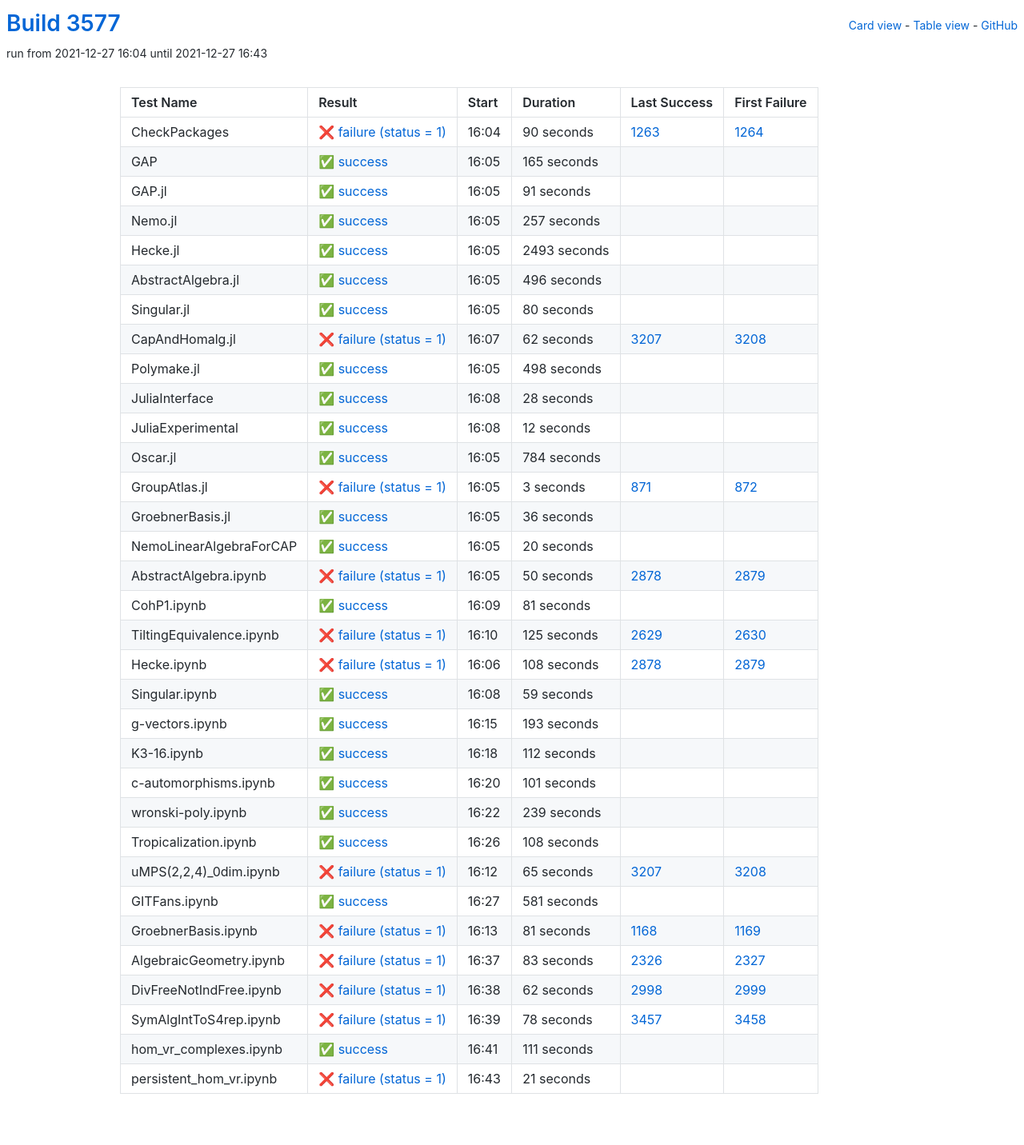
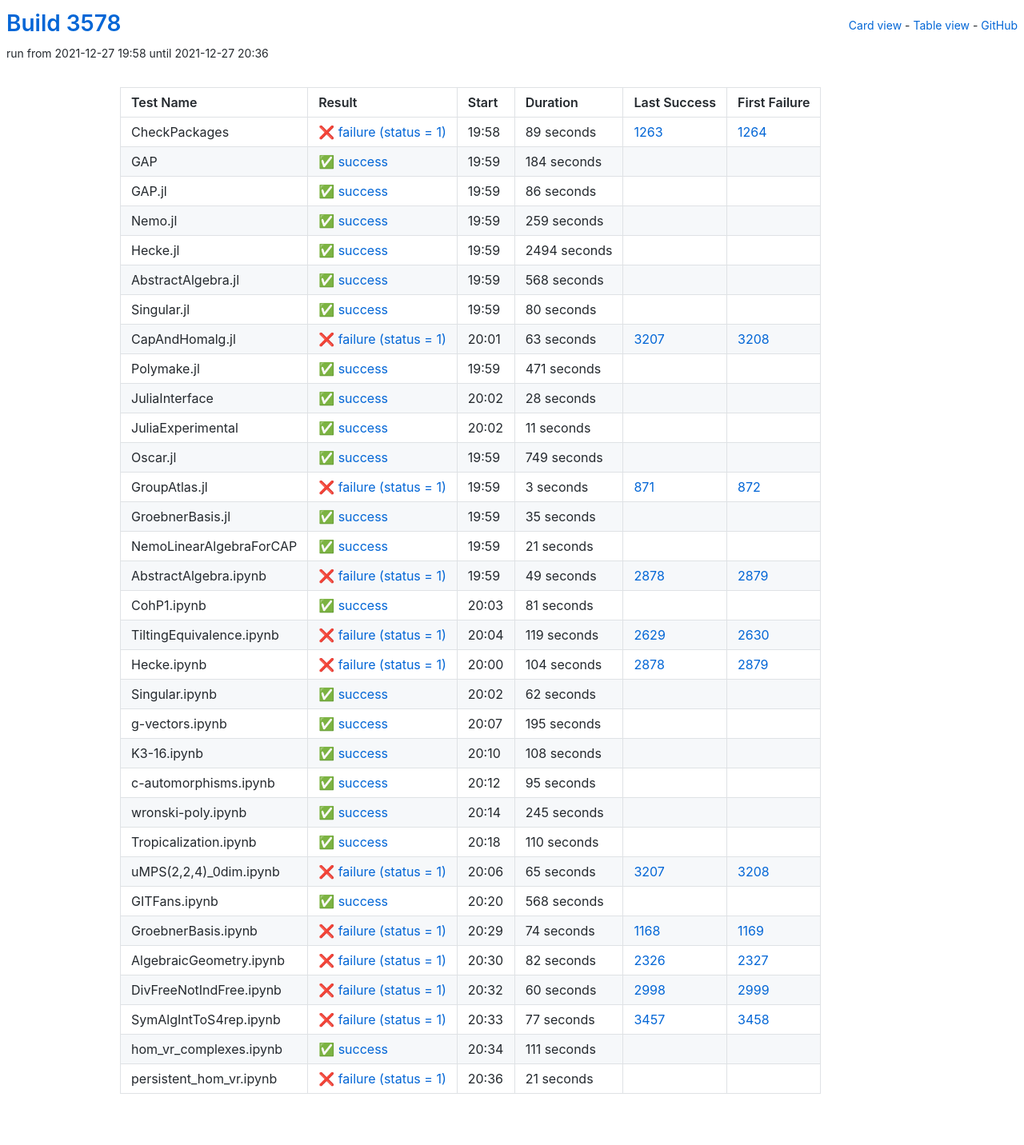
Before and after one commit to oscar-system/oscar-ci-status-stable, a Jekyll site: the page built from table.html, in a window 1280 px wide. Shown: the whole page at 80% size. Built offline with Jekyll 4.4.1, drawn with Linux system fonts in a browser that asks for light colours.

Commit message:
Build #3578

```diff
--- a/_data/ci.yml
+++ b/_data/ci.yml
@@ -1,6 +1,6 @@
 ---
-build: 3577
-build_url: https://oscarci.mathematik.uni-kl.de/job/oscar-stable/3577/
+build: 3578
+build_url: https://oscarci.mathematik.uni-kl.de/job/oscar-stable/3578/
 job: oscar-stable
 organization: oscar-system
 repo: oscar-ci-status-stable
@@ -8,80 +8,80 @@ repourl: https://github.com/oscar-system/oscar-ci-status-stable
 tests:
 - name: CheckPackages
   id: checkpackages
-  log: https://oscarci.mathematik.uni-kl.de/job/oscar-stable/3577/artifact/logs/build-3577/CheckPackages.log
-  start: 2021-12-27 16:04
+  log: https://oscarci.mathematik.uni-kl.de/job/oscar-stable/3578/artifact/logs/build-3578/CheckPackages.log
+  start: 2021-12-27 19:58
   success: false
   exitcode: 1
   status: failure
-  duration: 90
+  duration: 89
   last_success: 1263
   last_success_url: https://oscarci.mathematik.uni-kl.de/job/oscar-stable/1263/
   first_failure: 1264
   first_failure_url: https://oscarci.mathematik.uni-kl.de/job/oscar-stable/1264/
 - name: GAP
   id: gap
-  log: https://oscarci.mathematik.uni-kl.de/job/oscar-stable/3577/artifact/logs/build-3577/GAP.log
-  start: 2021-12-27 16:05
+  log: https://oscarci.mathematik.uni-kl.de/job/oscar-stable/3578/artifact/logs/build-3578/GAP.log
+  start: 2021-12-27 19:59
   success: true
   exitcode: 0
   status: success
-  duration: 165
+  duration: 184
   last_success: false
   last_success_url:
   first_failure: false
   first_failure_url:
 - name: GAP.jl
   id: gap-jl
-  log: https://oscarci.mathematik.uni-kl.de/job/oscar-stable/3577/artifact/logs/build-3577/GAP.jl.log
-  start: 2021-12-27 16:05
+  log: https://oscarci.mathematik.uni-kl.de/job/oscar-stable/3578/artifact/logs/build-3578/GAP.jl.log
+  start: 2021-12-27 19:59
   success: true
   exitcode: 0
   status: success
-  duration: 91
+  duration: 86
   last_success: false
   last_success_url:
   first_failure: false
   first_failure_url:
 - name: Nemo.jl
   id: nemo-jl
-  log: https://oscarci.mathematik.uni-kl.de/job/oscar-stable/3577/artifact/logs/build-3577/Nemo.jl.log
-  start: 2021-12-27 16:05
+  log: https://oscarci.mathematik.uni-kl.de/job/oscar-stable/3578/artifact/logs/build-3578/Nemo.jl.log
+  start: 2021-12-27 19:59
   success: true
   exitcode: 0
   status: success
-  duration: 257
+  duration: 259
   last_success: false
   last_success_url:
   first_failure: false
   first_failure_url:
 - name: Hecke.jl
   id: hecke-jl
-  log: https://oscarci.mathematik.uni-kl.de/job/oscar-stable/3577/artifact/logs/build-3577/Hecke.jl.log
-  start: 2021-12-27 16:05
+  log: https://oscarci.mathematik.uni-kl.de/job/oscar-stable/3578/artifact/logs/build-3578/Hecke.jl.log
+  start: 2021-12-27 19:59
   success: true
   exitcode: 0
   status: success
-  duration: 2493
+  duration: 2494
   last_success: false
   last_success_url:
   first_failure: false
   first_failure_url:
 - name: AbstractAlgebra.jl
   id: abstractalgebra-jl
-  log: https://oscarci.mathematik.uni-kl.de/job/oscar-stable/3577/artifact/logs/build-3577/AbstractAlgebra.jl.log
-  start: 2021-12-27 16:05
+  log: https://oscarci.mathematik.uni-kl.de/job/oscar-stable/3578/artifact/logs/build-3578/AbstractAlgebra.jl.log
+  start: 2021-12-27 19:59
   success: true
   exitcode: 0
   status: success
-  duration: 496
+  duration: 568
   last_success: false
   last_success_url:
   first_failure: false
   first_failure_url:
 - name: Singular.jl
   id: singular-jl
-  log: https://oscarci.mathematik.uni-kl.de/job/oscar-stable/3577/artifact/logs/build-3577/Singular.jl.log
-  start: 2021-12-27 16:05
+  log: https://oscarci.mathematik.uni-kl.de/job/oscar-stable/3578/artifact/logs/build-3578/Singular.jl.log
+  start: 2021-12-27 19:59
   success: true
   exitcode: 0
   status: success
@@ -92,32 +92,32 @@ tests:
   first_failure_url:
 - name: CapAndHomalg.jl
   id: capandhomalg-jl
-  log: https://oscarci.mathematik.uni-kl.de/job/oscar-stable/3577/artifact/logs/build-3577/CapAndHomalg.jl.log
-  start: 2021-12-27 16:07
+  log: https://oscarci.mathematik.uni-kl.de/job/oscar-stable/3578/artifact/logs/build-3578/CapAndHomalg.jl.log
+  start: 2021-12-27 20:01
   success: false
   exitcode: 1
   status: failure
-  duration: 62
+  duration: 63
   last_success: 3207
   last_success_url: https://oscarci.mathematik.uni-kl.de/job/oscar-stable/3207/
   first_failure: 3208
   first_failure_url: https://oscarci.mathematik.uni-kl.de/job/oscar-stable/3208/
 - name: Polymake.jl
   id: polymake-jl
-  log: https://oscarci.mathematik.uni-kl.de/job/oscar-stable/3577/artifact/logs/build-3577/Polymake.jl.log
-  start: 2021-12-27 16:05
+  log: https://oscarci.mathematik.uni-kl.de/job/oscar-stable/3578/artifact/logs/build-3578/Polymake.jl.log
+  start: 2021-12-27 19:59
   success: true
   exitcode: 0
   status: success
-  duration: 498
+  duration: 471
   last_success: false
   last_success_url:
   first_failure: false
   first_failure_url:
 - name: JuliaInterface
   id: juliainterface
-  log: https://oscarci.mathematik.uni-kl.de/job/oscar-stable/3577/artifact/logs/build-3577/JuliaInterface.log
-  start: 2021-12-27 16:08
+  log: https://oscarci.mathematik.uni-kl.de/job/oscar-stable/3578/artifact/logs/build-3578/JuliaInterface.log
+  start: 2021-12-27 20:02
   success: true
   exitcode: 0
   status: success
@@ -128,32 +128,32 @@ tests:
   first_failure_url:
 - name: JuliaExperimental
   id: juliaexperimental
-  log: https://oscarci.mathematik.uni-kl.de/job/oscar-stable/3577/artifact/logs/build-3577/JuliaExperimental.log
-  start: 2021-12-27 16:08
+  log: https://oscarci.mathematik.uni-kl.de/job/oscar-stable/3578/artifact/logs/build-3578/JuliaExperimental.log
+  start: 2021-12-27 20:02
   success: true
   exitcode: 0
   status: success
-  duration: 12
+  duration: 11
   last_success: false
   last_success_url:
   first_failure: false
   first_failure_url:
 - name: Oscar.jl
   id: oscar-jl
-  log: https://oscarci.mathematik.uni-kl.de/job/oscar-stable/3577/artifact/logs/build-3577/Oscar.jl.log
-  start: 2021-12-27 16:05
+  log: https://oscarci.mathematik.uni-kl.de/job/oscar-stable/3578/artifact/logs/build-3578/Oscar.jl.log
+  start: 2021-12-27 19:59
   success: true
   exitcode: 0
   status: success
-  duration: 784
+  duration: 749
   last_success: false
   last_success_url:
   first_failure: false
   first_failure_url:
 - name: GroupAtlas.jl
   id: groupatlas-jl
-  log: https://oscarci.mathematik.uni-kl.de/job/oscar-stable/3577/artifact/logs/build-3577/GroupAtlas.jl.log
-  start: 2021-12-27 16:05
+  log: https://oscarci.mathematik.uni-kl.de/job/oscar-stable/3578/artifact/logs/build-3578/GroupAtlas.jl.log
+  start: 2021-12-27 19:59
   success: false
   exitcode: 1
   status: failure
@@ -164,44 +164,44 @@ tests:
   first_failure_url: https://oscarci.mathematik.uni-kl.de/job/oscar-stable/872/
 - name: GroebnerBasis.jl
   id: groebnerbasis-jl
-  log: https://oscarci.mathematik.uni-kl.de/job/oscar-stable/3577/artifact/logs/build-3577/GroebnerBasis.jl.log
-  start: 2021-12-27 16:05
+  log: https://oscarci.mathematik.uni-kl.de/job/oscar-stable/3578/artifact/logs/build-3578/GroebnerBasis.jl.log
+  start: 2021-12-27 19:59
   success: true
   exitcode: 0
   status: success
-  duration: 36
+  duration: 35
   last_success: false
   last_success_url:
   first_failure: false
   first_failure_url:
 - name: NemoLinearAlgebraForCAP
   id: nemolinearalgebraforcap
-  log: https://oscarci.mathematik.uni-kl.de/job/oscar-stable/3577/artifact/logs/build-3577/NemoLinearAlgebraForCAP.log
-  start: 2021-12-27 16:05
+  log: https://oscarci.mathematik.uni-kl.de/job/oscar-stable/3578/artifact/logs/build-3578/NemoLinearAlgebraForCAP.log
+  start: 2021-12-27 19:59
   success: true
   exitcode: 0
   status: success
-  duration: 20
+  duration: 21
   last_success: false
   last_success_url:
   first_failure: false
   first_failure_url:
 - name: AbstractAlgebra.ipynb
   id: abstractalgebra-ipynb
-  log: https://oscarci.mathematik.uni-kl.de/job/oscar-stable/3577/artifact/logs/build-3577/AbstractAlgebra.ipynb.log
-  start: 2021-12-27 16:05
+  log: https://oscarci.mathematik.uni-kl.de/job/oscar-stable/3578/artifact/logs/build-3578/AbstractAlgebra.ipynb.log
+  start: 2021-12-27 19:59
   success: false
   exitcode: 1
   status: failure
-  duration: 50
+  duration: 49
   last_success: 2878
   last_success_url: https://oscarci.mathematik.uni-kl.de/job/oscar-stable/2878/
   first_failure: 2879
   first_failure_url: https://oscarci.mathematik.uni-kl.de/job/oscar-stable/2879/
 - name: CohP1.ipynb
   id: cohp1-ipynb
-  log: https://oscarci.mathematik.uni-kl.de/job/oscar-stable/3577/artifact/logs/build-3577/CohP1.ipynb.log
-  start: 2021-12-27 16:09
+  log: https://oscarci.mathematik.uni-kl.de/job/oscar-stable/3578/artifact/logs/build-3578/CohP1.ipynb.log
+  start: 2021-12-27 20:03
   success: true
   exitcode: 0
   status: success
@@ -212,92 +212,56 @@ tests:
   first_failure_url:
 - name: TiltingEquivalence.ipynb
   id: tiltingequivalence-ipynb
-  log: https://oscarci.mathematik.uni-kl.de/job/oscar-stable/3577/artifact/logs/build-3577/TiltingEquivalence.ipynb.log
-  start: 2021-12-27 16:10
+  log: https://oscarci.mathematik.uni-kl.de/job/oscar-stable/3578/artifact/logs/build-3578/TiltingEquivalence.ipynb.log
+  start: 2021-12-27 20:04
   success: false
   exitcode: 1
   status: failure
-  duration: 125
+  duration: 119
   last_success: 2629
   last_success_url: https://oscarci.mathematik.uni-kl.de/job/oscar-stable/2629/
   first_failure: 2630
   first_failure_url: https://oscarci.mathematik.uni-kl.de/job/oscar-stable/2630/
 - name: Hecke.ipynb
   id: hecke-ipynb
-  log: https://oscarci.mathematik.uni-kl.de/job/oscar-stable/3577/artifact/logs/build-3577/Hecke.ipynb.log
-  start: 2021-12-27 16:06
+  log: https://oscarci.mathematik.uni-kl.de/job/oscar-stable/3578/artifact/logs/build-3578/Hecke.ipynb.log
+  start: 2021-12-27 20:00
   success: false
   exitcode: 1
   status: failure
-  duration: 108
+  duration: 104
   last_success: 2878
   last_success_url: https://oscarci.mathematik.uni-kl.de/job/oscar-stable/2878/
   first_failure: 2879
   first_failure_url: https://oscarci.mathematik.uni-kl.de/job/oscar-stable/2879/
 - name: Singular.ipynb
   id: singular-ipynb
-  log: https://oscarci.mathematik.uni-kl.de/job/oscar-stable/3577/artifact/logs/build-3577/Singular.ipynb.log
-  start: 2021-12-27 16:08
+  log: https://oscarci.mathematik.uni-kl.de/job/oscar-stable/3578/artifact/logs/build-3578/Singular.ipynb.log
+  start: 2021-12-27 20:02
   success: true
   exitcode: 0
   status: success
-  duration: 59
+  duration: 62
   last_success: false
   last_success_url:
   first_failure: false
   first_failure_url:
 - name: g-vectors.ipynb
   id: g-vectors-ipynb
-  log: https://oscarci.mathematik.uni-kl.de/job/oscar-stable/3577/artifact/logs/build-3577/g-vectors.ipynb.log
-  start: 2021-12-27 16:15
+  log: https://oscarci.mathematik.uni-kl.de/job/oscar-stable/3578/artifact/logs/build-3578/g-vectors.ipynb.log
+  start: 2021-12-27 20:07
   success: true
   exitcode: 0
   status: success
-  duration: 193
+  duration: 195
   last_success: false
   last_success_url:
   first_failure: false
   first_failure_url:
 - name: K3-16.ipynb
   id: k3-16-ipynb
-  log: https://oscarci.mathematik.uni-kl.de/job/oscar-stable/3577/artifact/logs/build-3577/K3-16.ipynb.log
-  start: 2021-12-27 16:18
-  success: true
-  exitcode: 0
-  status: success
-  duration: 112
-  last_success: false
-  last_success_url:
-  first_failure: false
-  first_failure_url:
-- name: c-automorphisms.ipynb
-  id: c-automorphisms-ipynb
-  log: https://oscarci.mathematik.uni-kl.de/job/oscar-stable/3577/artifact/logs/build-3577/c-automorphisms.ipynb.log
-  start: 2021-12-27 16:20
-  success: true
-  exitcode: 0
-  status: success
-  duration: 101
-  last_success: false
-  last_success_url:
-  first_failure: false
-  first_failure_url:
-- name: wronski-poly.ipynb
-  id: wronski-poly-ipynb
-  log: https://oscarci.mathematik.uni-kl.de/job/oscar-stable/3577/artifact/logs/build-3577/wronski-poly.ipynb.log
-  start: 2021-12-27 16:22
-  success: true
-  exitcode: 0
-  status: success
-  duration: 239
-  last_success: false
-  last_success_url:
-  first_failure: false
-  first_failure_url:
-- name: Tropicalization.ipynb
-  id: tropicalization-ipynb
-  log: https://oscarci.mathematik.uni-kl.de/job/oscar-stable/3577/artifact/logs/build-3577/Tropicalization.ipynb.log
-  start: 2021-12-27 16:26
+  log: https://oscarci.mathematik.uni-kl.de/job/oscar-stable/3578/artifact/logs/build-3578/K3-16.ipynb.log
+  start: 2021-12-27 20:10
   success: true
   exitcode: 0
   status: success
@@ -306,10 +270,46 @@ tests:
   last_success_url:
   first_failure: false
   first_failure_url:
+- name: c-automorphisms.ipynb
+  id: c-automorphisms-ipynb
+  log: https://oscarci.mathematik.uni-kl.de/job/oscar-stable/3578/artifact/logs/build-3578/c-automorphisms.ipynb.log
+  start: 2021-12-27 20:12
+  success: true
+  exitcode: 0
+  status: success
+  duration: 95
+  last_success: false
+  last_success_url:
+  first_failure: false
+  first_failure_url:
+- name: wronski-poly.ipynb
+  id: wronski-poly-ipynb
+  log: https://oscarci.mathematik.uni-kl.de/job/oscar-stable/3578/artifact/logs/build-3578/wronski-poly.ipynb.log
+  start: 2021-12-27 20:14
+  success: true
+  exitcode: 0
+  status: success
+  duration: 245
+  last_success: false
+  last_success_url:
+  first_failure: false
+  first_failure_url:
+- name: Tropicalization.ipynb
+  id: tropicalization-ipynb
+  log: https://oscarci.mathematik.uni-kl.de/job/oscar-stable/3578/artifact/logs/build-3578/Tropicalization.ipynb.log
+  start: 2021-12-27 20:18
+  success: true
+  exitcode: 0
+  status: success
+  duration: 110
+  last_success: false
+  last_success_url:
+  first_failure: false
+  first_failure_url:
 - name: uMPS(2,2,4)_0dim.ipynb
   id: umps-2-2-4-0dim-ipynb
-  log: https://oscarci.mathematik.uni-kl.de/job/oscar-stable/3577/artifact/logs/build-3577/uMPS-2-2-4-_0dim.ipynb.log
-  start: 2021-12-27 16:12
+  log: https://oscarci.mathematik.uni-kl.de/job/oscar-stable/3578/artifact/logs/build-3578/uMPS-2-2-4-_0dim.ipynb.log
+  start: 2021-12-27 20:06
   success: false
   exitcode: 1
   status: failure
@@ -320,68 +320,68 @@ tests:
   first_failure_url: https://oscarci.mathematik.uni-kl.de/job/oscar-stable/3208/
 - name: GITFans.ipynb
   id: gitfans-ipynb
-  log: https://oscarci.mathematik.uni-kl.de/job/oscar-stable/3577/artifact/logs/build-3577/GITFans.ipynb.log
-  start: 2021-12-27 16:27
+  log: https://oscarci.mathematik.uni-kl.de/job/oscar-stable/3578/artifact/logs/build-3578/GITFans.ipynb.log
+  start: 2021-12-27 20:20
   success: true
   exitcode: 0
   status: success
-  duration: 581
+  duration: 568
   last_success: false
   last_success_url:
   first_failure: false
   first_failure_url:
 - name: GroebnerBasis.ipynb
   id: groebnerbasis-ipynb
-  log: https://oscarci.mathematik.uni-kl.de/job/oscar-stable/3577/artifact/logs/build-3577/GroebnerBasis.ipynb.log
-  start: 2021-12-27 16:13
+  log: https://oscarci.mathematik.uni-kl.de/job/oscar-stable/3578/artifact/logs/build-3578/GroebnerBasis.ipynb.log
+  start: 2021-12-27 20:29
   success: false
   exitcode: 1
   status: failure
-  duration: 81
+  duration: 74
   last_success: 1168
   last_success_url: https://oscarci.mathematik.uni-kl.de/job/oscar-stable/1168/
   first_failure: 1169
   first_failure_url: https://oscarci.mathematik.uni-kl.de/job/oscar-stable/1169/
 - name: AlgebraicGeometry.ipynb
   id: algebraicgeometry-ipynb
-  log: https://oscarci.mathematik.uni-kl.de/job/oscar-stable/3577/artifact/logs/build-3577/AlgebraicGeometry.ipynb.log
-  start: 2021-12-27 16:37
+  log: https://oscarci.mathematik.uni-kl.de/job/oscar-stable/3578/artifact/logs/build-3578/AlgebraicGeometry.ipynb.log
+  start: 2021-12-27 20:30
   success: false
   exitcode: 1
   status: failure
-  duration: 83
+  duration: 82
   last_success: 2326
   last_success_url: https://oscarci.mathematik.uni-kl.de/job/oscar-stable/2326/
   first_failure: 2327
   first_failure_url: https://oscarci.mathematik.uni-kl.de/job/oscar-stable/2327/
 - name: DivFreeNotIndFree.ipynb
   id: divfreenotindfree-ipynb
-  log: https://oscarci.mathematik.uni-kl.de/job/oscar-stable/3577/artifact/logs/build-3577/DivFreeNotIndFree.ipynb.log
-  start: 2021-12-27 16:38
+  log: https://oscarci.mathematik.uni-kl.de/job/oscar-stable/3578/artifact/logs/build-3578/DivFreeNotIndFree.ipynb.log
+  start: 2021-12-27 20:32
   success: false
   exitcode: 1
   status: failure
-  duration: 62
+  duration: 60
   last_success: 2998
   last_success_url: https://oscarci.mathematik.uni-kl.de/job/oscar-stable/2998/
   first_failure: 2999
   first_failure_url: https://oscarci.mathematik.uni-kl.de/job/oscar-stable/2999/
 - name: SymAlgIntToS4rep.ipynb
   id: symalginttos4rep-ipynb
-  log: https://oscarci.mathematik.uni-kl.de/job/oscar-stable/3577/artifact/logs/build-3577/SymAlgIntToS4rep.ipynb.log
-  start: 2021-12-27 16:39
+  log: https://oscarci.mathematik.uni-kl.de/job/oscar-stable/3578/artifact/logs/build-3578/SymAlgIntToS4rep.ipynb.log
+  start: 2021-12-27 20:33
   success: false
   exitcode: 1
   status: failure
-  duration: 78
+  duration: 77
   last_success: 3457
   last_success_url: https://oscarci.mathematik.uni-kl.de/job/oscar-stable/3457/
   first_failure: 3458
   first_failure_url: https://oscarci.mathematik.uni-kl.de/job/oscar-stable/3458/
 - name: hom_vr_complexes.ipynb
   id: hom-vr-complexes-ipynb
-  log: https://oscarci.mathematik.uni-kl.de/job/oscar-stable/3577/artifact/logs/build-3577/hom_vr_complexes.ipynb.log
-  start: 2021-12-27 16:41
+  log: https://oscarci.mathematik.uni-kl.de/job/oscar-stable/3578/artifact/logs/build-3578/hom_vr_complexes.ipynb.log
+  start: 2021-12-27 20:34
   success: true
   exitcode: 0
   status: success
@@ -392,8 +392,8 @@ tests:
   first_failure_url:
 - name: persistent_hom_vr.ipynb
   id: persistent-hom-vr-ipynb
-  log: https://oscarci.mathematik.uni-kl.de/job/oscar-stable/3577/artifact/logs/build-3577/persistent_hom_vr.ipynb.log
-  start: 2021-12-27 16:43
+  log: https://oscarci.mathematik.uni-kl.de/job/oscar-stable/3578/artifact/logs/build-3578/persistent_hom_vr.ipynb.log
+  start: 2021-12-27 20:36
   success: false
   exitcode: 1
   status: failure
```
Also changed, not shown: README.md.
